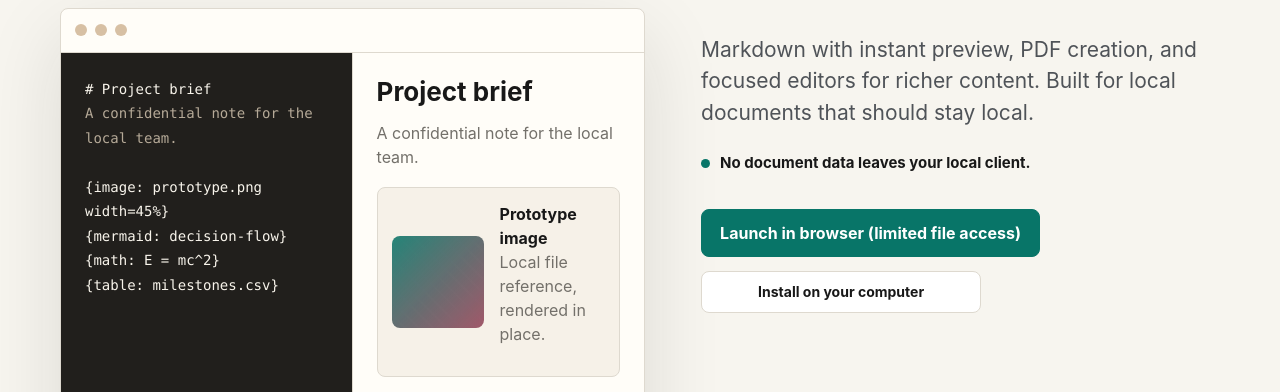
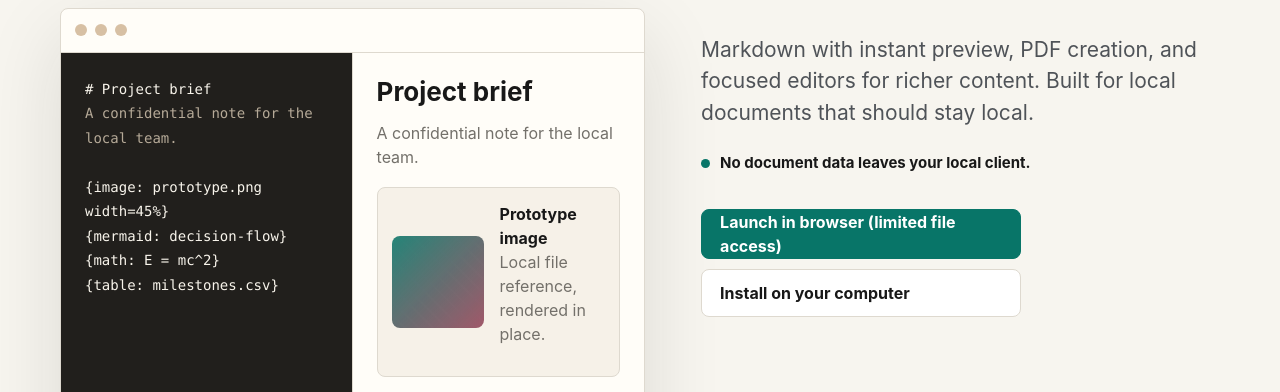
Before and after one commit to sspjuth/Macchiato-releases, a plain HTML site: page index.html in a window 1280 px wide. Shown: the part 365-757 px from the top of the page. Drawn offline with Linux system fonts and the light colour scheme.

Commit message:
Align landing action buttons

```diff
--- a/index.html
+++ b/index.html
@@ -103,16 +103,17 @@
     }
 
     .actions {
-      display: flex;
-      flex-wrap: wrap;
-      gap: 12px;
+      display: grid;
+      gap: 10px;
       margin-top: 34px;
+      max-width: 320px;
     }
 
     .button {
       display: inline-flex;
       align-items: center;
-      justify-content: center;
+      justify-content: flex-start;
+      width: 100%;
       min-height: 48px;
       padding: 0 18px;
       border: 1px solid var(--line);
@@ -120,7 +121,7 @@
       background: var(--panel);
       color: var(--ink);
       font-weight: 720;
-      text-align: center;
+      text-align: left;
       text-decoration: none;
     }
 
@@ -141,13 +142,12 @@
     .install {
       display: grid;
       gap: 10px;
-      margin-top: 14px;
-      max-width: 280px;
+      margin-top: 10px;
+      max-width: 320px;
     }
 
     .install .button {
-      min-height: 42px;
-      font-size: 14px;
+      min-height: 48px;
     }
 
     .install [hidden] {
```
